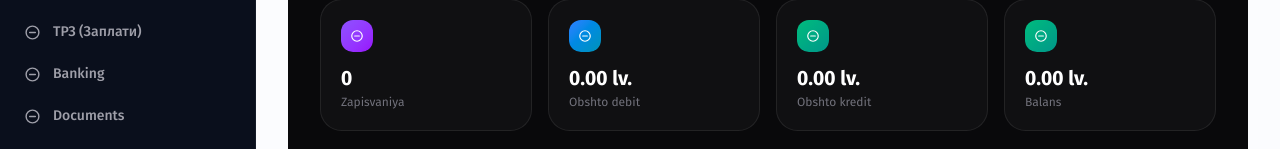
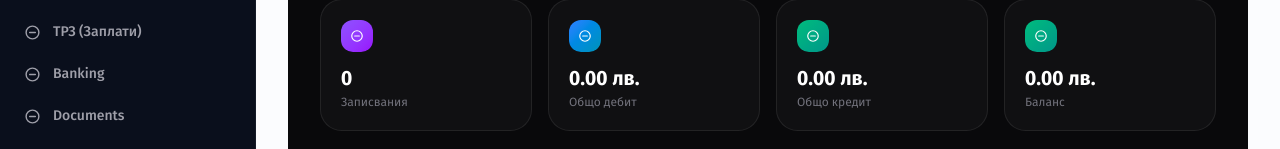
Before and after one commit to lukezester-ai/officia, a Next.js app: page /en/dashboard/accounting/journal in a window 1280 px wide. Shown: the part 205-354 px from the top of the page. Built offline with nearby package versions, Linux system fonts and the light colour scheme; no server answers; the database is empty.

Commit message:
security: tenant isolation for accounting/invoices + journal; fix fixed-assets KPI; BG labels in journal

```diff
--- a/src/app/[lang]/dashboard/accounting/invoices/page.tsx
+++ b/src/app/[lang]/dashboard/accounting/invoices/page.tsx
@@ -1,10 +1,9 @@
 // @ts-nocheck
 import { db } from "@/lib/db/db";
 import { invoices } from "@/lib/db/schema";
+import { requireTenant } from "@/lib/auth/get-tenant";
 import InvoicesClient from "./InvoicesClient";
-import { desc } from "drizzle-orm";
-import Link from "next/link";
-import { Plus, FileText } from "lucide-react";
+import { desc, eq } from "drizzle-orm";
 
 export default async function InvoicesPage({
   params,
@@ -15,15 +14,17 @@ export default async function InvoicesPage({
 
   let rows: any[] = [];
   try {
-    rows = await (db as any)
+    const { tenantId } = await requireTenant();
+    rows = await db
       .select()
       .from(invoices)
+      .where(eq((invoices as any).tenantId, tenantId))
       .orderBy(desc((invoices as any).createdAt))
       .limit(500);
   } catch {}
 
   const serialized = rows.map((r: any) => ({
-    id: Number(r.id),
+    id: r.id,
     invoiceNumber: String(r.invoiceNumber ?? r.invoice_number ?? ""),
     clientName: String(r.clientName ?? r.client_name ?? ""),
     clientAddress: String(r.clientAddress ?? r.client_address ?? ""),
@@ -33,7 +34,7 @@ export default async function InvoicesPage({
     status: String(r.status ?? "draft"),
     subtotal: String(r.subtotal ?? "0"),
     vatAmount: String(r.vatAmount ?? r.vat_amount ?? "0"),
-    total: String(r.total ?? "0"),
+    total: String(r.total ?? r.totalAmount ?? r.total_amount ?? "0"),
     notes: String(r.notes ?? ""),
     items: Array.isArray(r.items) ? r.items : [],
     createdAt: String(r.createdAt ?? r.created_at ?? ""),
--- a/src/app/[lang]/dashboard/accounting/journal/page.tsx
+++ b/src/app/[lang]/dashboard/accounting/journal/page.tsx
@@ -1,7 +1,8 @@
 // @ts-nocheck
 import { db } from "@/lib/db/db";
 import { journalHeaders } from "@/lib/db/schema";
-import { desc } from "drizzle-orm";
+import { requireTenant } from "@/lib/auth/get-tenant";
+import { desc, eq } from "drizzle-orm";
 import Link from "next/link";
 import { BookOpen, Plus, TrendingUp, ArrowUpDown, Zap } from "lucide-react";
 
@@ -12,9 +13,11 @@ export default async function JournalPage({ params }: { params: Promise<{ lang:
   let totalCredit = 0;
 
   try {
+    const { tenantId } = await requireTenant();
     entries = await db
       .select()
       .from(journalHeaders as any)
+      .where(eq((journalHeaders as any).tenantId, tenantId))
       .orderBy(desc((journalHeaders as any).createdAt))
       .limit(100);
     totalDebit = entries.reduce(
@@ -30,12 +33,12 @@ export default async function JournalPage({ params }: { params: Promise<{ lang:
   const balanced = Math.abs(totalDebit - totalCredit) < 0.01;
 
   const stats = [
-    { label: "Zapisvaniya", value: String(entries.length), color: "from-violet-500 to-purple-600" },
-    { label: "Obshto debit", value: totalDebit.toFixed(2) + " lv.", color: "from-blue-500 to-cyan-600" },
-    { label: "Obshto kredit", value: totalCredit.toFixed(2) + " lv.", color: "from-emerald-500 to-teal-600" },
+    { label: "Записвания", value: String(entries.length), color: "from-violet-500 to-purple-600" },
+    { label: "Общо дебит", value: totalDebit.toFixed(2) + " лв.", color: "from-blue-500 to-cyan-600" },
+    { label: "Общо кредит", value: totalCredit.toFixed(2) + " лв.", color: "from-emerald-500 to-teal-600" },
     {
-      label: "Balans",
-      value: (totalDebit - totalCredit).toFixed(2) + " lv.",
+      label: "Баланс",
+      value: (totalDebit - totalCredit).toFixed(2) + " лв.",
       color: balanced ? "from-emerald-500 to-teal-600" : "from-red-500 to-rose-600",
     },
   ];
--- a/src/app/[lang]/dashboard/fixed-assets/page.tsx
+++ b/src/app/[lang]/dashboard/fixed-assets/page.tsx
@@ -108,10 +108,24 @@ export default function FixedAssetsPage() {
 
   const active = assets.filter(a => a.status === 'active');
   const writtenOff = assets.filter(a => a.status === 'written_off');
-  const totalCost = active.reduce((s, a) => s + parseFloat(a.acquisitionCost || '0'), 0);
-  const totalBookValue = active.reduce((s, a) => s + calcCurrentBookValue(a), 0);
+  const totalCost = active.reduce((s, a) => s + parseFloat(a.acquisitionCost || a.acquisition_cost || '0'), 0);
+
+  // Нормализираме полетата преди изчисление (DB може да използва различни имена)
+  function normalizeForCalc(a: any) {
+    return {
+      acquisitionDate:   a.acquisitionDate   ?? a.acquisition_date   ?? new Date().toISOString(),
+      acquisitionCost:   parseFloat(a.acquisitionCost   ?? a.acquisition_cost   ?? '0'),
+      salvageValue:      parseFloat(a.residualValue     ?? a.salvage_value      ?? a.residual_value ?? '0'),
+      usefulLifeMonths:  parseFloat(a.usefulLifeMonths  ?? a.useful_life_months ?? '0') ||
+                         (parseFloat(a.usefulLifeYears ?? a.useful_life_years ?? '1') * 12),
+      amortizationMethod: a.amortizationMethod ?? a.depreciation_method ?? 'straight_line',
+    };
+  }
+
+  const totalBookValue = active.reduce((s, a) => s + calcCurrentBookValue(normalizeForCalc(a)), 0);
   const monthlyDepr = active.reduce((s, a) => {
-    const annual = (parseFloat(a.acquisitionCost || '0') - parseFloat(a.residualValue || '0')) / (a.usefulLifeYears || 1);
+    const n = normalizeForCalc(a);
+    const annual = (n.acquisitionCost - n.salvageValue) / Math.max(n.usefulLifeMonths / 12, 1);
     return s + annual / 12;
   }, 0);
 
```
